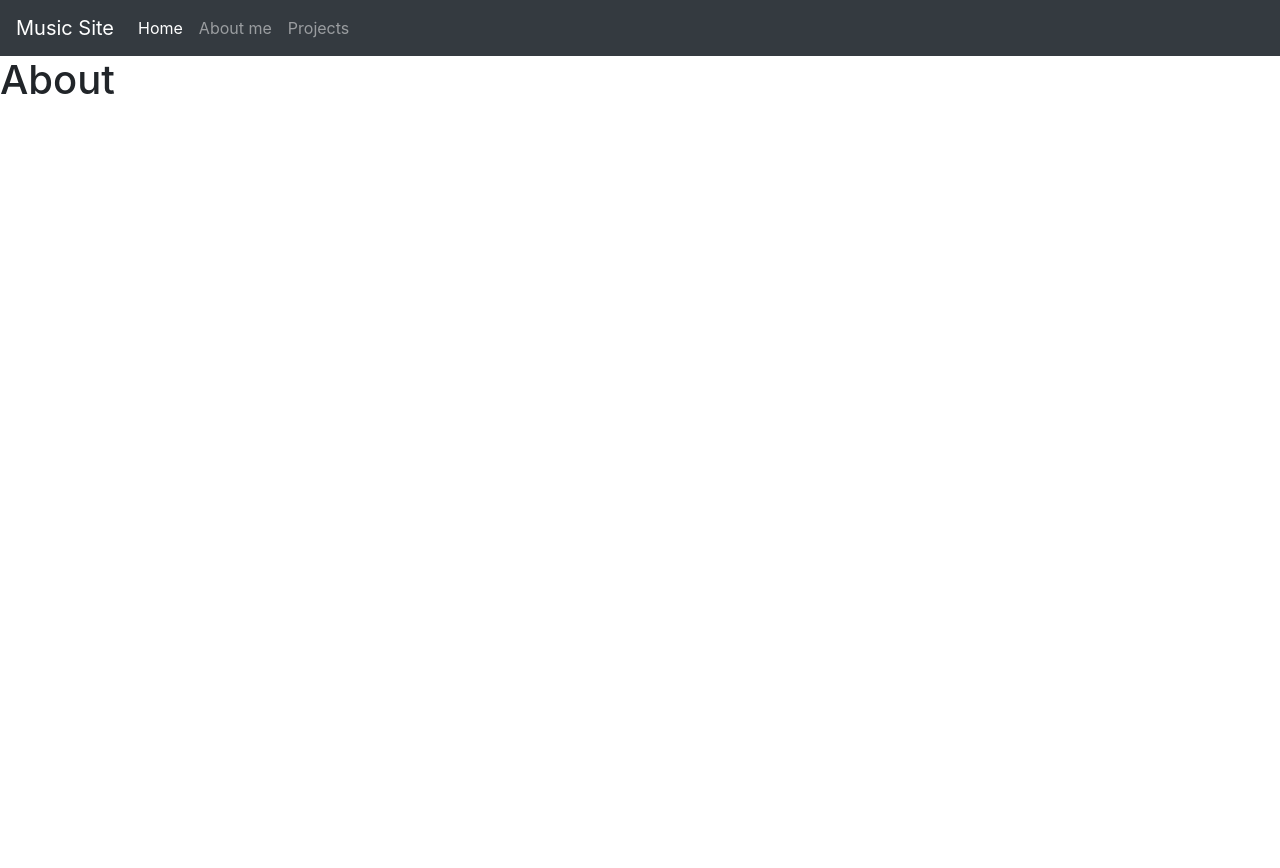
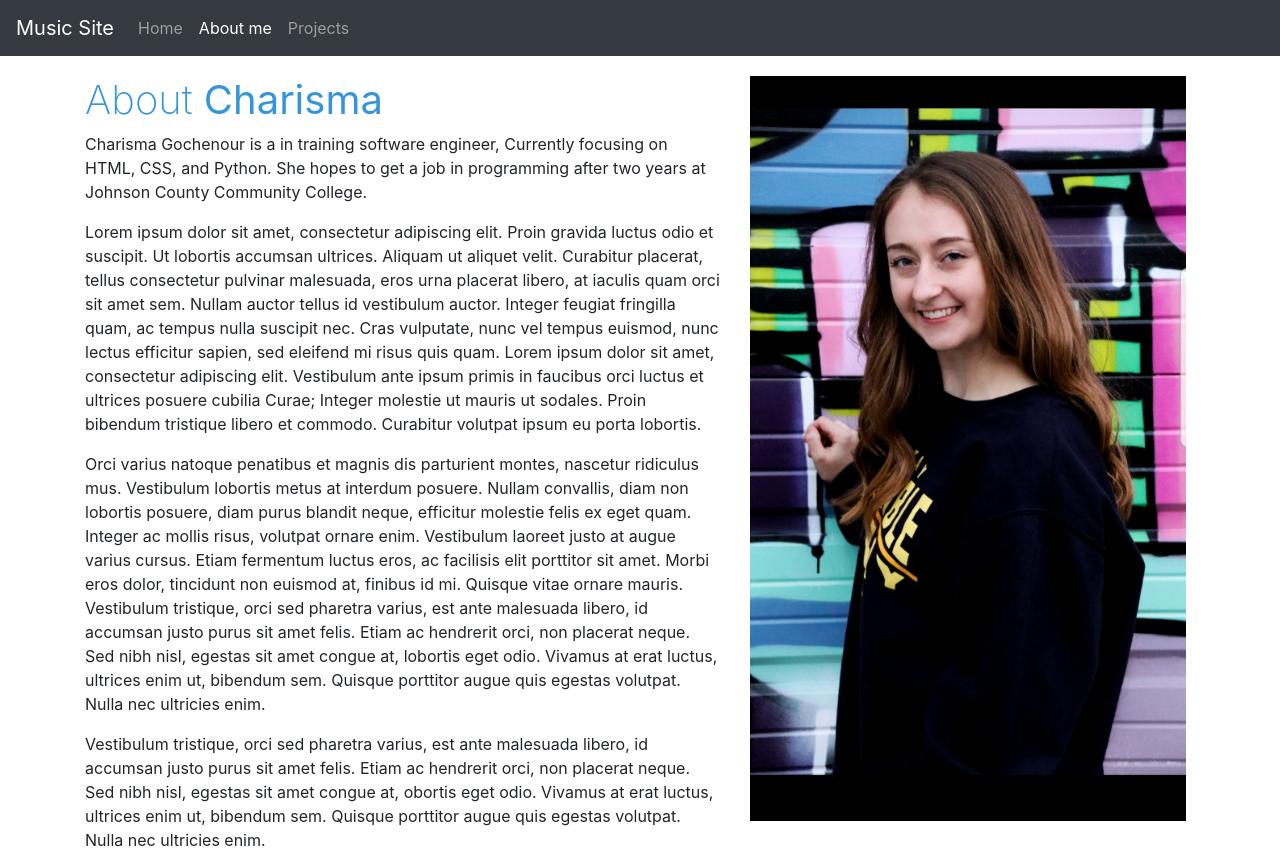
Before and after one commit to faithgochenour/bootstrap-site, a plain HTML site: page about.html in a window 1280 px wide. Before the commit the page ends 800 px from the top, so only its background shows below. Drawn offline with nearby package versions, Linux system fonts and the light colour scheme.

Commit message:
AboutPage changes

```diff
--- a/about.html
+++ b/about.html
@@ -11,6 +11,7 @@
       integrity="sha384-ggOyR0iXCbMQv3Xipma34MD+dH/1fQ784/j6cY/iJTQUOhcWr7x9JvoRxT2MZw1T"
       crossorigin="anonymous"
     />
+    <link rel="stylesheet" href="site.css" />
   </head>
 
   <body>
@@ -29,15 +30,75 @@
       </button>
       <div class="collapse navbar-collapse" id="navbarNavAltMarkup">
         <div class="navbar-nav">
-          <a class="nav-item nav-link active" href="index.html"
+          <a class="nav-item nav-link" href="index.html"
             >Home <span class="sr-only">(current)</span></a
           >
-          <a class="nav-item nav-link" href="about.html">About me</a>
+          <a class="nav-item nav-link active" href="about.html">About me</a>
           <a class="nav-item nav-link" href="projects.html">Projects</a>
         </div>
       </div>
     </nav>
-    <h1>About</h1>
+    <!-- End of Nav -->
+    <!-- https://www.webdesignerdepot.com/2013/04/how-to-create-a-great-about-page/ -->
+    <div class="container">
+      <div class="row">
+        <div class="col-sm-7">
+          <h1 class="about-title">About <strong>Charisma</strong></h1>
+
+          <p>
+            Charisma Gochenour is a in training software engineer, Currently
+            focusing on HTML, CSS, and Python. She hopes to get a job in
+            programming after two years at Johnson County Community College.
+          </p>
+
+          <p>
+            Lorem ipsum dolor sit amet, consectetur adipiscing elit. Proin
+            gravida luctus odio et suscipit. Ut lobortis accumsan ultrices.
+            Aliquam ut aliquet velit. Curabitur placerat, tellus consectetur
+            pulvinar malesuada, eros urna placerat libero, at iaculis quam orci
+            sit amet sem. Nullam auctor tellus id vestibulum auctor. Integer
+            feugiat fringilla quam, ac tempus nulla suscipit nec. Cras
+            vulputate, nunc vel tempus euismod, nunc lectus efficitur sapien,
+            sed eleifend mi risus quis quam. Lorem ipsum dolor sit amet,
+            consectetur adipiscing elit. Vestibulum ante ipsum primis in
+            faucibus orci luctus et ultrices posuere cubilia Curae; Integer
+            molestie ut mauris ut sodales. Proin bibendum tristique libero et
+            commodo. Curabitur volutpat ipsum eu porta lobortis.
+          </p>
+
+          <p>
+            Orci varius natoque penatibus et magnis dis parturient montes,
+            nascetur ridiculus mus. Vestibulum lobortis metus at interdum
+            posuere. Nullam convallis, diam non lobortis posuere, diam purus
+            blandit neque, efficitur molestie felis ex eget quam. Integer ac
+            mollis risus, volutpat ornare enim. Vestibulum laoreet justo at
+            augue varius cursus. Etiam fermentum luctus eros, ac facilisis elit
+            porttitor sit amet. Morbi eros dolor, tincidunt non euismod at,
+            finibus id mi. Quisque vitae ornare mauris. Vestibulum tristique,
+            orci sed pharetra varius, est ante malesuada libero, id accumsan
+            justo purus sit amet felis. Etiam ac hendrerit orci, non placerat
+            neque. Sed nibh nisl, egestas sit amet congue at, lobortis eget
+            odio. Vivamus at erat luctus, ultrices enim ut, bibendum sem.
+            Quisque porttitor augue quis egestas volutpat. Nulla nec ultricies
+            enim.
+          </p>
+
+          <p>
+            Vestibulum tristique, orci sed pharetra varius, est ante malesuada
+            libero, id accumsan justo purus sit amet felis. Etiam ac hendrerit
+            orci, non placerat neque. Sed nibh nisl, egestas sit amet congue at,
+            obortis eget odio. Vivamus at erat luctus, ultrices enim ut,
+            bibendum sem. Quisque porttitor augue quis egestas volutpat. Nulla
+            nec ultricies enim.
+          </p>
+        </div>
+        <div class="col-sm-5">
+          <img src="images/about-profilepic.jpg" style="width:98%" />
+        </div>
+      </div>
+    </div>
+    <!-- End of Content -->
+
     <script
       src="https://code.jquery.com/jquery-3.3.1.slim.min.js"
       integrity="sha384-q8i/X+965DzO0rT7abK41JStQIAqVgRVzpbzo5smXKp4YfRvH+8abtTE1Pi6jizo"
@@ -53,5 +114,6 @@
       integrity="sha384-JjSmVgyd0p3pXB1rRibZUAYoIIy6OrQ6VrjIEaFf/nJGzIxFDsf4x0xIM+B07jRM"
       crossorigin="anonymous"
     ></script>
+    <script src="site.js"></script>
   </body>
 </html>
--- /dev/null
+++ b/site.css
@@ -0,0 +1,7 @@
+.navbar {
+  margin-bottom: 20px;
+}
+.about-title {
+  color: #3495da;
+  font-weight: 200;
+}
```
Also changed, not shown: site.js (added, +8 -0 lines), images/about-profilepic.jpg (added).
